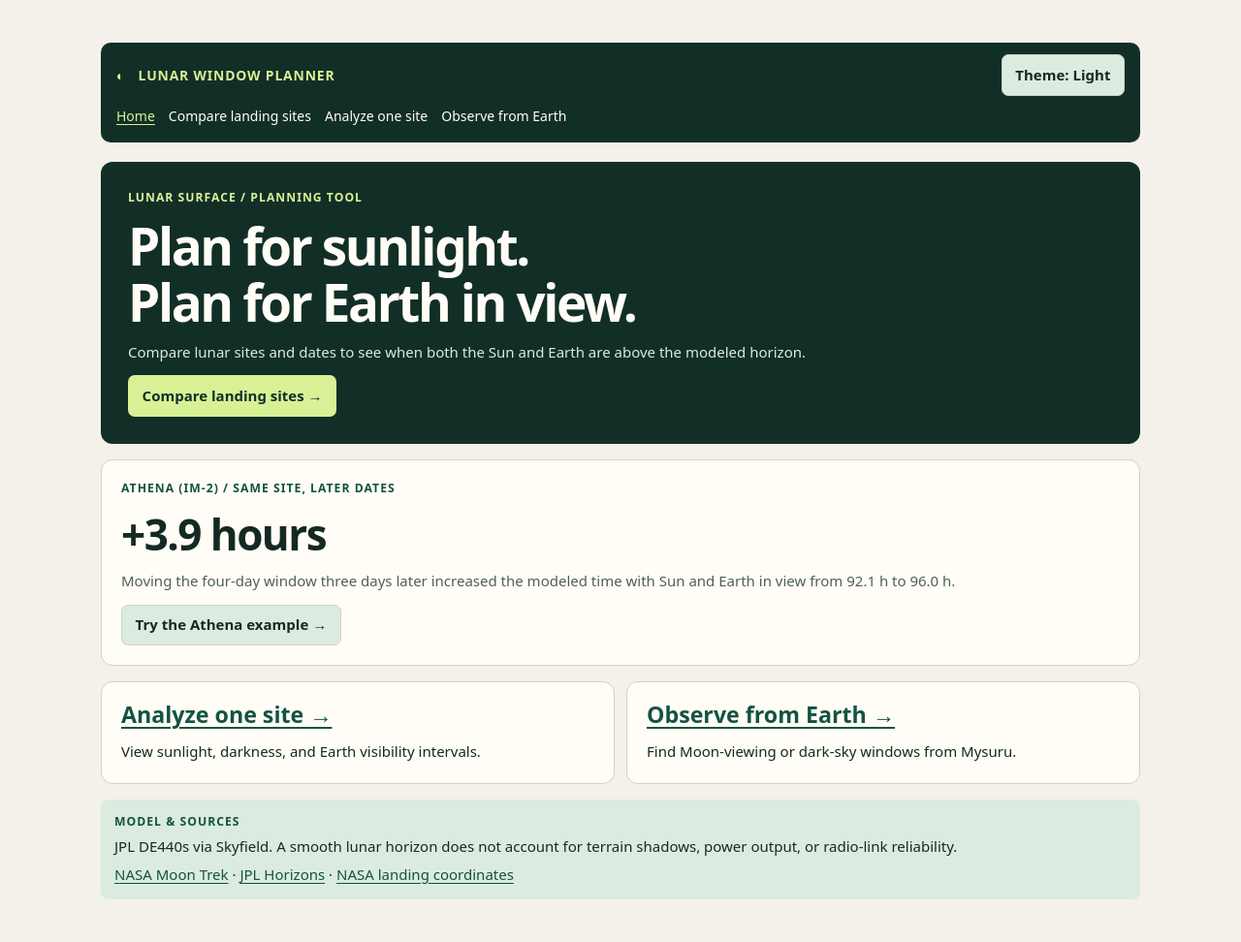
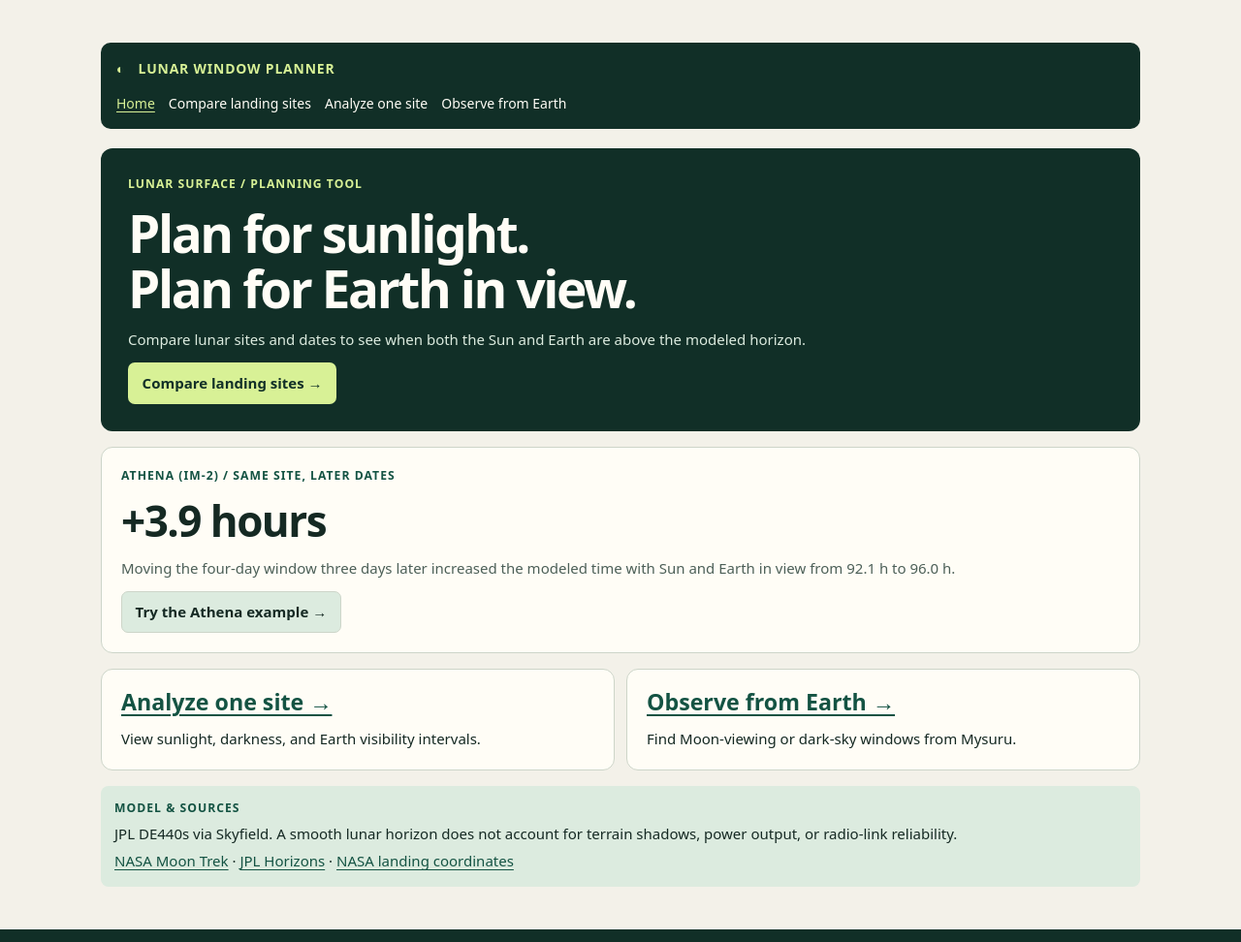
Before and after one commit to ullasds007-hub/lunar-window-planner, a Python web app: template app/templates/home.html in a window 1280 px wide. Shown: the whole page at 97% size. Run offline with Jinja, Linux system fonts and the light colour scheme; the template is opened without the code that fills it, so the values that code supplies are empty.

Commit message:
Remove theme control from home

```diff
--- a/app/templates/home.html
+++ b/app/templates/home.html
@@ -1,6 +1,6 @@
 <!doctype html>
 <html lang="en"><head><meta charset="utf-8"><meta name="viewport" content="width=device-width, initial-scale=1">
-<title>Home · Lunar Window Planner</title><script src="/lunar-surface/assets/theme.js?v=atlas-theme-2"></script><link rel="stylesheet" href="/lunar-surface/assets/atlas.css?v=atlas-theme-2"></head>
-<body><div class="wrap"><header class="planner-header"><div class="planner-top"><a class="planner-brand" href="/">◐ &nbsp; LUNAR WINDOW PLANNER</a><button type="button" id="theme-toggle" hidden>Theme: Light</button></div><nav class="planner-nav" aria-label="Planner tools"><a href="/" aria-current="page">Home</a><a href="/lunar-surface/compare">Compare landing sites</a><a href="/lunar-surface/">Analyze one site</a><a href="/earth">Observe from Earth</a></nav></header><main><section class="hero"><p class="kicker">Lunar surface / Planning tool</p><h1>Plan for sunlight.<br>Plan for Earth in view.</h1><p>Compare lunar sites and dates to see when both the Sun and Earth are above the modeled horizon.</p><div class="actions"><a class="button primary" href="/lunar-surface/compare">Compare landing sites →</a></div></section>
+<title>Home · Lunar Window Planner</title><link rel="stylesheet" href="/lunar-surface/assets/atlas.css?v=lunar-atlas-fixed"></head>
+<body><div class="wrap"><header class="planner-header"><div class="planner-top"><a class="planner-brand" href="/">◐ &nbsp; LUNAR WINDOW PLANNER</a></div><nav class="planner-nav" aria-label="Planner tools"><a href="/" aria-current="page">Home</a><a href="/lunar-surface/compare">Compare landing sites</a><a href="/lunar-surface/">Analyze one site</a><a href="/earth">Observe from Earth</a></nav></header><main><section class="hero"><p class="kicker">Lunar surface / Planning tool</p><h1>Plan for sunlight.<br>Plan for Earth in view.</h1><p>Compare lunar sites and dates to see when both the Sun and Earth are above the modeled horizon.</p><div class="actions"><a class="button primary" href="/lunar-surface/compare">Compare landing sites →</a></div></section>
 <section class="card" aria-labelledby="athena"><p class="eyebrow">Athena (IM-2) / Same site, later dates</p><h2 id="athena" class="metric">+3.9 hours</h2><p class="muted">Moving the four-day window three days later increased the modeled time with Sun and Earth in view from 92.1 h to 96.0 h.</p><div class="actions"><a class="button" href="/lunar-surface/compare?example=athena">Try the Athena example →</a></div></section>
 <section class="home-tools" aria-label="Other planning tools"><article class="card"><h2><a href="/lunar-surface/">Analyze one site →</a></h2><p>View sunlight, darkness, and Earth visibility intervals.</p></article><article class="card"><h2><a href="/earth">Observe from Earth →</a></h2><p>Find Moon-viewing or dark-sky windows from Mysuru.</p></article></section><aside class="model"><p class="eyebrow">Model &amp; sources</p><p>JPL DE440s via Skyfield. A smooth lunar horizon does not account for terrain shadows, power output, or radio-link reliability.</p><p><a href="https://trek.nasa.gov/moon/">NASA Moon Trek</a> · <a href="https://ssd.jpl.nasa.gov/horizons/">JPL Horizons</a> · <a href="https://nssdc.gsfc.nasa.gov/planetary/lunar/lunar_artifact_impacts.html">NASA landing coordinates</a></p></aside></main></div></body></html>
```
